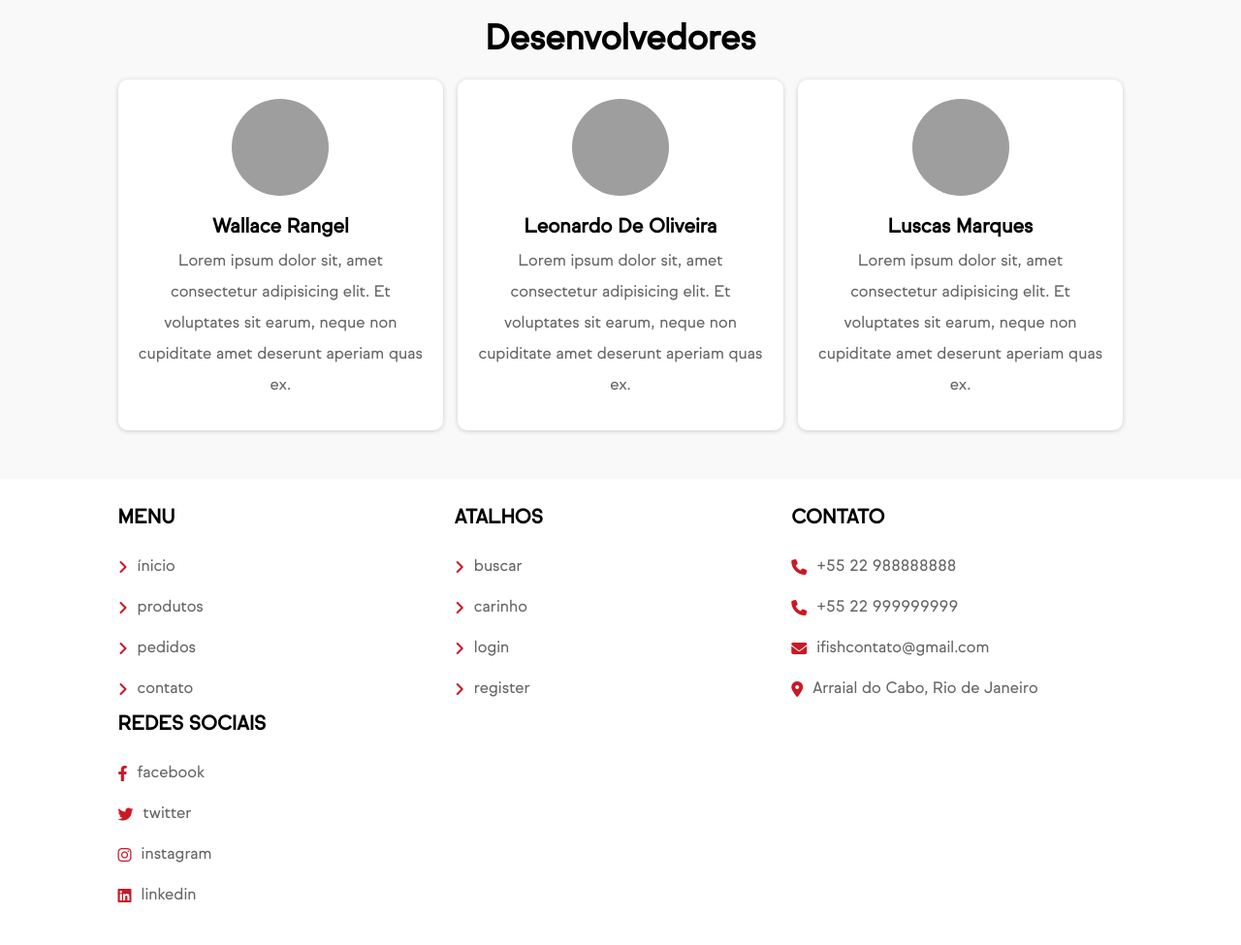
After one commit to 1wallacerangel/ifish, a PHP site: page /sobre.php in a window 1280 px wide. The commit adds this page. Shown: the part 1307-2282 px from the top of the page at 97% size. Run offline with PHP 8.4, Linux system fonts and the light colour scheme; a user stored in the database is signed in; data comes from the database, SQL or seed files in the repository; grey boxes are pictures that could not be loaded.

Commit message:
ifish-v1.4-8-HOME PAGE 90% DONE AND ABOUT 90%

```diff
--- a/css/footer.css
+++ b/css/footer.css
@@ -7,7 +7,7 @@
    padding-right: 9.5%;
    padding-top: 3rem;
    padding-bottom: 3rem;
-   gap: 2.5rem;
+   gap: 0.5rem;
    display: grid;
    grid-template-columns: repeat(auto-fit, minmax(27rem, 1fr));
 }
--- a/css/index.css
+++ b/css/index.css
@@ -28,6 +28,10 @@
     background-color: var(--red);
     color:var(--white);
  }
+
+.inicial-main .incial-left #login_home{
+    cursor: pointer;
+}
 
 .message{
     position: sticky;
@@ -329,12 +333,17 @@ li a:active {
     color: var(--white);
 }
 
+.home-category{
+    margin-top: 25px;
+}
+
 .home-category .box-container{
     display: grid;
     grid-template-columns: repeat(auto-fit, 27rem);
     gap:3rem;
     justify-content: center;
     align-items: flex-start;
+
  }
 
  .home-category .box-container .box{
@@ -666,6 +675,15 @@ li a:active {
     color: var(--white);
     transition: all 0.3s;
  }
+ .body.dark .home-category .box-container .box .btn{
+    color:var(--red);
+    background: #373737;;
+ }
+
+ .body.dark .home-category .box-container .box .btn:hover{
+    color:var(--white);
+    background: var(--red);;
+ }
 
 /*Responsividade*/
 
--- /dev/null
+++ b/css/sobre.css
@@ -0,0 +1,143 @@
+:root {
+    --white:#ffffff;
+    --white-medium:#f9f9f9;
+    --light-color:#666;
+    --black:#000000;
+    --red:#cc1825;
+    --dark-red:#9a1e25;
+    --box-shadow:0 0.1rem 0.5rem #ccc;
+    --box-shadow-dark:0 0.1rem 0.5rem rgb(20, 20, 20);
+}
+
+.titulo {
+    font-weight: bold;
+    text-align: center;
+    padding-top: 2.5rem;
+    margin-bottom: 2.3rem;
+    text-transform: capitalize;
+    color: var(--black);
+    font-size: 3.5rem;
+}
+
+.btn {
+    margin-top: 1rem;
+    display: inline-block;
+    padding: 1.8rem 3rem;
+    font-size: 2rem;
+    border-radius: 10px;
+    cursor: pointer;
+ }
+
+.sobre  {
+    margin-top: 50px;
+}
+
+.sobre .row {
+    padding-left: 9.5%;
+    padding-right: 9.5%;
+    display: flex;
+    flex-wrap: wrap;
+    gap: 3rem;
+    align-items: center;
+}
+
+.sobre .row .box {
+    flex: 1 1 40rem;
+    text-align: center;
+}
+
+.sobre .row .box img {
+    margin-bottom: 2rem;
+    height: 40rem;
+}
+
+.sobre .row .box h3 {
+    padding: 1rem 0;
+    font-size: 2.5rem;
+    text-transform: capitalize;
+    color: var(--black);
+}
+
+.body.dark .sobre .row .box h3 {
+    color: var(--white);
+}
+
+.sobre .row .box p {
+    line-height: 2;
+    font-size: 1.5rem;
+    color: var(--light-color);
+    padding: 1rem 0;
+}
+
+.sobre .row .box .btn {
+    color: var(--red);
+    background: #eee;
+    display: inline-block;
+    width: auto;
+    text-transform: capitalize;
+}
+
+.sobre .row .box .btn:hover {
+    color: var(--white);
+    background: var(--red);
+}
+
+.body.dark .sobre .row .box .btn {
+    color: var(--red);
+    background: #252525;
+}
+
+.body.dark .sobre .row .box .btn:hover {
+    color: var(--white);
+    background: var(--red);
+}
+
+.desenvolvedores .box-container {
+    padding-left: 9.5%;
+    padding-right: 9.5%;
+    margin-bottom: 5rem;
+    display: grid;
+    grid-template-columns: repeat(auto-fit, minmax(30rem, 1fr));
+    gap: 1.5rem;
+    justify-content: center;
+    align-items: flex-start;
+}
+
+.desenvolvedores .box-container .box {
+    padding: 2rem;
+    text-align: center;
+    background-color: var(--white);
+    box-shadow: var(--box-shadow);
+    border-radius: 10px;
+}
+
+.body.dark .desenvolvedores .box-container .box {
+    background-color: #252525;
+    box-shadow: var(--box-shadow-dark);
+}
+
+.desenvolvedores .box-container .box img {
+    height: 10rem;
+    width: 10rem;
+    border-radius: 50%;
+    margin-bottom: 1rem;
+    object-fit: cover;
+}
+
+.desenvolvedores .box-container .box p {
+    padding: 1rem 0;
+    font-size: 1.6rem;
+    color: var(--light-color);
+    line-height: 2;
+}
+
+.desenvolvedores .box-container .box h3 {
+    margin-top: 1rem;
+    color: var(--black);
+    font-size: 2rem;
+    text-transform: capitalize;
+}
+
+.body.dark .desenvolvedores .box-container .box h3 {
+    color: var(--white);
+}
--- a/header.php
+++ b/header.php
@@ -109,7 +109,7 @@ if (isset($_POST['update_qty'])) {
     <a href="index.php">ínicio</a>
     <a href="produtos.php">produtos</a>
     <a href="pedidos.php">pedidos</a>
-    <a href="#">sobre</a>
+    <a href="sobre.php">sobre</a>
     <a href="contato.php">contato</a>
     </nav>
     <div class="icons">
--- a/js/script.js
+++ b/js/script.js
@@ -83,6 +83,12 @@ document.querySelector('#login-btn').onclick = () => {
     login()
 }
 
+function login_home(onclick){
+    document.querySelector('#faca-login');
+    logRegister.classList.toggle('active');
+    login()
+}
+
 let navbar = document.querySelector('.navbar');
 
 document.querySelector('#menu-btn').onclick = () => {
--- /dev/null
+++ b/sobre.php
@@ -0,0 +1,95 @@
+<?php
+
+@include 'conexao.php';
+
+session_start();
+
+$user_id = $_SESSION['user_id'];
+
+if (!isset($user_id)) {
+   header('location:index.php');
+}
+
+?>
+
+<!DOCTYPE html>
+<html lang="pt-BR">
+
+<head>
+   <meta charset="UTF-8">
+   <meta http-equiv="X-UA-Compatible" content="IE=edge">
+   <meta name="viewport" content="width=device-width, initial-scale=1.0">
+   <title>IFISH - Sobre</title>
+   <link rel="shortcut icon" href="img/ifish-icon.png">
+   <link rel="stylesheet" href="css/index.css">
+   <link rel="stylesheet" href="css/header.css">
+   <link rel="stylesheet" href="css/footer.css">
+   <link rel="stylesheet" href="css/sobre.css">
+   <link rel="stylesheet" href="https://cdnjs.cloudflare.com/ajax/libs/font-awesome/6.2.0/css/all.min.css" />
+</head>
+
+<body class="body">
+
+   <?php include 'header.php'; ?>
+
+   <section class="sobre">
+
+      <div class="row">
+
+         <div class="box">
+            <img src="img/ifish" alt="">
+            <h3>porque nos escolher?</h3>
+            <p>Lorem, ipsum dolor sit amet consectetur adipisicing elit. Quisquam, a quod, quis alias eius dignissimos pariatur laborum dolorem ad ullam iure, consequatur autem animi illo odit! Atque quia minima voluptatibus.</p>
+            <a href="contato.php" class="btn">contacte-nos </a>
+         </div>
+
+         <div class="box">
+            <img src="img/#" alt="">
+            <h3>oque oferecemos?</h3>
+            <p>Lorem, ipsum dolor sit amet consectetur adipisicing elit. Quisquam, a quod, quis alias eius dignissimos pariatur laborum dolorem ad ullam iure, consequatur autem animi illo odit! Atque quia minima voluptatibus.</p>
+            <a href="produtos.php" class="btn">nossos produtos</a>
+         </div>
+
+      </div>
+
+   </section>
+
+   <section class="desenvolvedores">
+
+      <h1 class="titulo">desenvolvedores</h1>
+
+      <div class="box-container">
+
+         <div class="box">
+            <img src="img/#" alt="">
+            <h3>wallace rangel</h3>
+            <p>Lorem ipsum dolor sit, amet consectetur adipisicing elit.
+            Et voluptates sit earum, neque non cupiditate amet deserunt aperiam quas ex.</p>
+         </div>
+
+         <div class="box">
+            <img src="img/#" alt="">
+            <h3>leonardo de oliveira</h3>
+            <p>Lorem ipsum dolor sit, amet consectetur adipisicing elit.
+            Et voluptates sit earum, neque non cupiditate amet deserunt aperiam quas ex.</p>
+         </div>
+
+         <div class="box">
+            <img src="img/#" alt="">
+            <h3>luscas marques</h3>
+            <p>Lorem ipsum dolor sit, amet consectetur adipisicing elit.
+            Et voluptates sit earum, neque non cupiditate amet deserunt aperiam quas ex.</p>
+
+         </div>
+
+      </div>
+
+   </section>
+
+   <?php include 'footer.php'; ?>
+
+   <script src="js/script.js"></script>
+
+</body>
+
+</html>
```
Also changed, not shown: index.php (+10 -3 lines).
